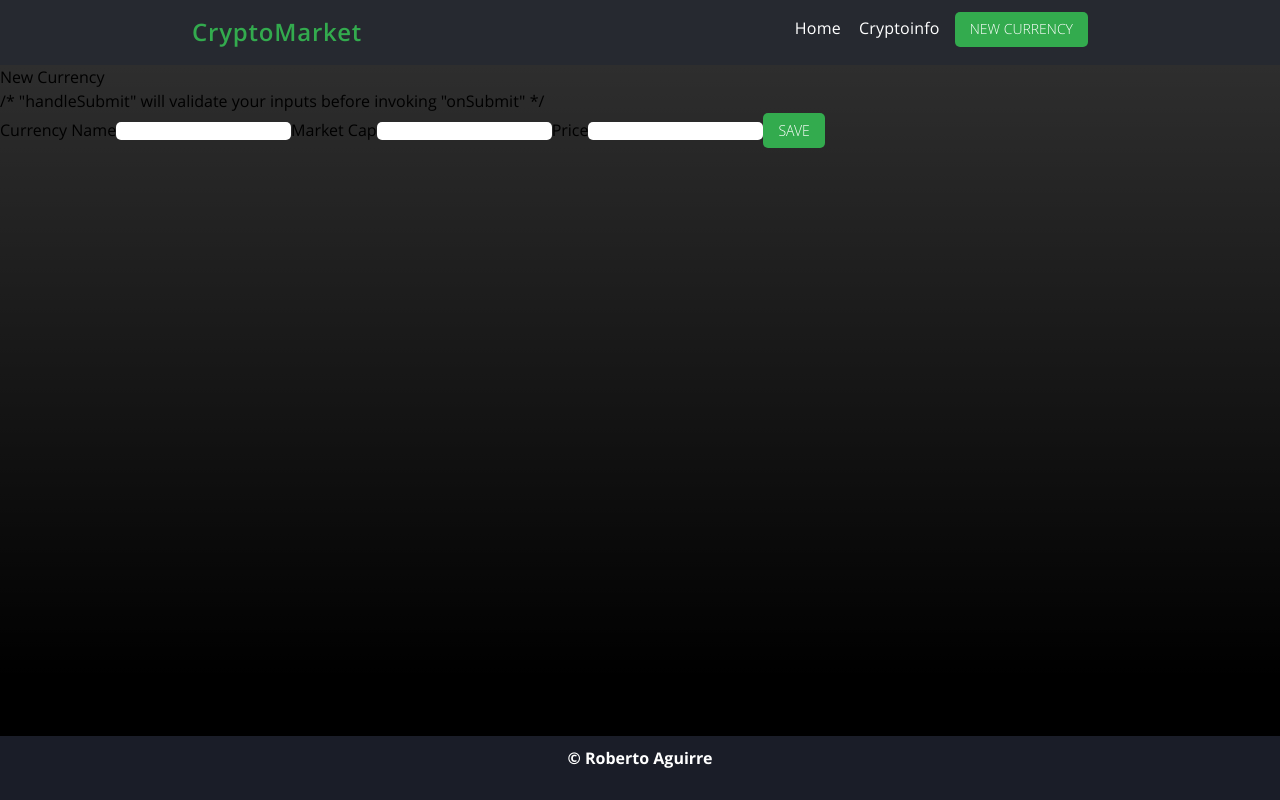
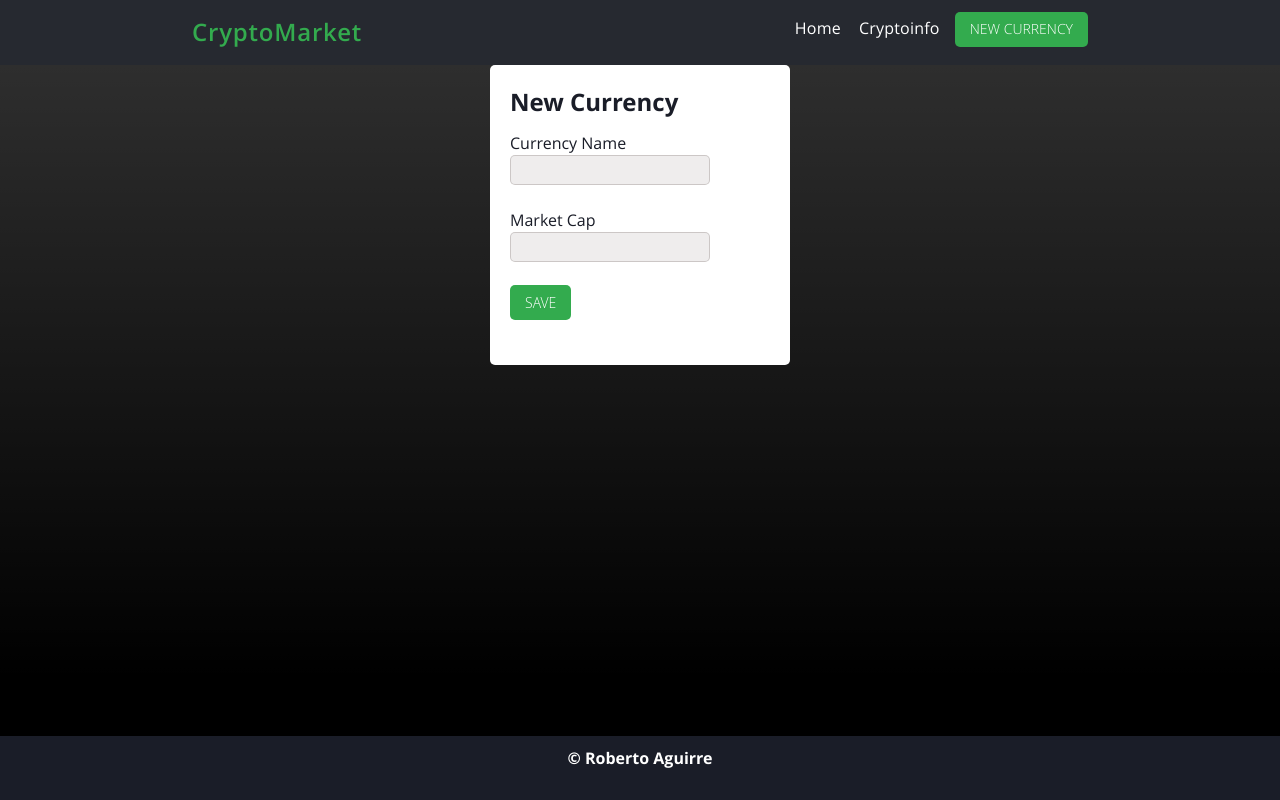
Before and after one commit to RAguirreGiraldo/cryptomarket, a React (Create React App) app: page /cryptomarket/currency/new in a window 1280 px wide. Built offline with nearby package versions, Linux system fonts and the light colour scheme.

Commit message:
Update funtcion New but didn't work and update styles

```diff
--- a/src/components/Header.js
+++ b/src/components/Header.js
@@ -5,8 +5,8 @@ function Header() {
   return (
     <header>
         <header>
-            <div class="header-container">
-                <div class="header-title">
+            <div className="header-container">
+                <div className="header-title">
                     <h2>CryptoMarket</h2>
                 </div>
                 <Navigation/>
--- a/src/components/New.js
+++ b/src/components/New.js
@@ -1,38 +1,51 @@
-import React from 'react'
+import { useState } from 'react';
 import { useForm } from "react-hook-form";
 
 function New() {
-  const { register, handleSubmit, watch, formState: { errors } } = useForm();
-  const onSubmit = data => console.log(data);
+  const { register, handleSubmit, formState: { errors } } = useForm();
 
-  console.log(watch("example")); // watch input value by passing the name of it
+  const [currencyName, setCurrencyName] = useState("");
+  const [marketCap, setMarkeCap] = useState("");
+
+  const handleCurrencyNameChange = (e) => setCurrencyName(e.target.value);
+  const handleMarketCapChange = (e) => setMarkeCap(e.target.value);
+
+  const onSubmit = data => { console.log(data); }
 
   return (
     <>
-      <div>New Currency</div>
-      /* "handleSubmit" will validate your inputs before invoking "onSubmit" */
-      <form onSubmit={handleSubmit(onSubmit)}>
-        {/* register your input into the hook by invoking the "register" function */}
-        <label for="currency">Currency Name</label>
-        <input name="currency" {...register("currency", { required : true})} />
-
-        <label for="market_cap">Market Cap</label>
-        <input name="market_cap" {...register("market_cap", { required : true})} />
-
-        <label for="price">Price</label>
-        <input name="price" {...register("price", { required : true})} />
-
-        {/* errors will return when field validation fails  */}
-        {errors.currencyRequired && <span>Currency name is required</span>}
-        {errors.market_capRequired && <span>Market Cap is required</span>}
-        {errors.priceRequired && <span>Price is required</span>}
-
-        <input type="submit" value="Save" />
-      </form>
+      <section>
+        <div className="form-inputs">
+          <h2> New Currency </h2>
+          <form onSubmit={handleSubmit(onSubmit)}>
+            <div>
+                <label> Currency Name </label>
+                <input
+                  type="text" id="currencyName" value={currencyName}
+                  onChange={handleCurrencyNameChange}{...register('Currency Name', {required: 'Currency name is required',
+                  maxLength: { value: 15, message: 'Please introduce less than 15 characters' } })}
+                />
+                <div className="error-msm">
+                  {errors['Currency Name'] && <p>{errors['Currency Name'].message}</p>}
+                </div>
+            </div>
+            <div>
+                <label htmlFor= "marketCap"> Market Cap </label>
+                <input
+                  type="text" id="marketCap" value={marketCap}
+                  onChange={handleMarketCapChange}{...register('Market Cap', { required: 'Market Cap is required',
+                  pattern: { value: /^[0-9]+$/, message: 'Please introduce a valid number' } })}
+                />
+                <div className="error-msm">
+                  {errors['Market Cap'] && <p>{errors['Market Cap'].message}</p>}
+                </div>
+            </div>
+            <input type="submit" value="Save" />
+          </form>
+        </div>
+      </section>
     </>
-
-
-  )
+  );
 }
 
-export default New
+export default New;
--- a/src/style/index.css
+++ b/src/style/index.css
@@ -15,9 +15,15 @@
   --app-blue-hover:#364ee6;
   --app-light-white: #ffffff;
   --app-gray: #c0bbbac3;
+  --app-light-gray:#aca0a031;
   --app-header-height: 65px;
   --app-padding-width: 15%;
   --app-input-height: 50px;
+}
+
+.container {
+  width: min(100% - 15px, 1080px);
+  margin-inline: auto;
 }
 
 body {
@@ -232,3 +238,51 @@ input[type='submit']:hover , button:hover, .button:hover {
   justify-content: center;
   align-items: center;
 }
+
+/***Deatils ****/
+
+.form-inputs {
+  height: 300px;
+  width: 300px;
+  justify-content: center;
+  margin: auto;
+  background-color: var(--app-light-white);
+  color: var(--app-dark-bg);
+  border-radius: 5px;
+  padding: 20px;
+}
+
+.form-inputs form {
+  margin-top: 10px;
+}
+
+.form-inputs form div {
+  display: grid;
+}
+
+.form-inputs form div input[type='text'] {
+  height: 30px;
+  width: 200px;
+  justify-content: center;
+  background-color: var(--app-light-gray);
+  border: 1px solid var(--app-gray);
+  padding: 0px 10px;
+}
+
+.form-inputs form div input[type='submit'] {
+  margin-top: 20px;
+  cursor: pointer;
+}
+
+.form-inputs form div input[type='submit']:not(:disabled) {
+  opacity: 0.7;
+  cursor: not-allowed;
+}
+
+.error-msm {
+  line-height: 18px;
+  height: 18px;
+  font-size: 13px;
+  color: var(--app-red);
+  margin-bottom: 5px;
+}
```
Also changed, not shown: src/style/reset.css (line endings or trailing spaces).
